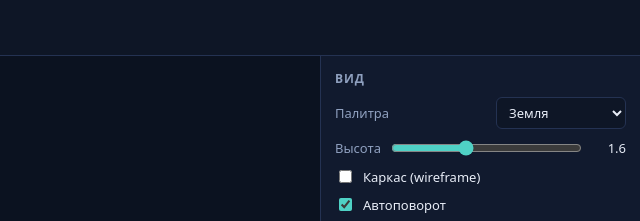
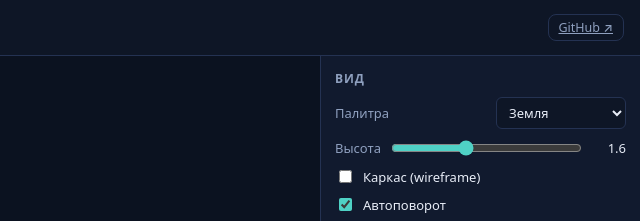
Before and after one commit to makarimoov/terrain-studio, a website: page index.html in a window 1280 px wide. Shown: the top 221 px of the page, 640-1280 px from the left. Drawn offline with nearby package versions, Linux system fonts and the light colour scheme; animation ran at ten frames a second.

Commit message:
Ссылка на репозиторий в шапке и живое демо в README

```diff
--- a/index.html
+++ b/index.html
@@ -26,7 +26,7 @@
       <p>3D-рельеф и SVG-горизонтали из heightmap</p>
     </div>
   </div>
-  <a id="repoLink" class="btn btn-ghost btn-small" href="#" target="_blank" rel="noopener" hidden>GitHub ↗</a>
+  <a id="repoLink" class="btn btn-ghost btn-small" href="https://github.com/makarimoov/terrain-studio" target="_blank" rel="noopener">GitHub ↗</a>
 </header>
 
 <main class="layout">
```
Also changed, not shown: README.md.
